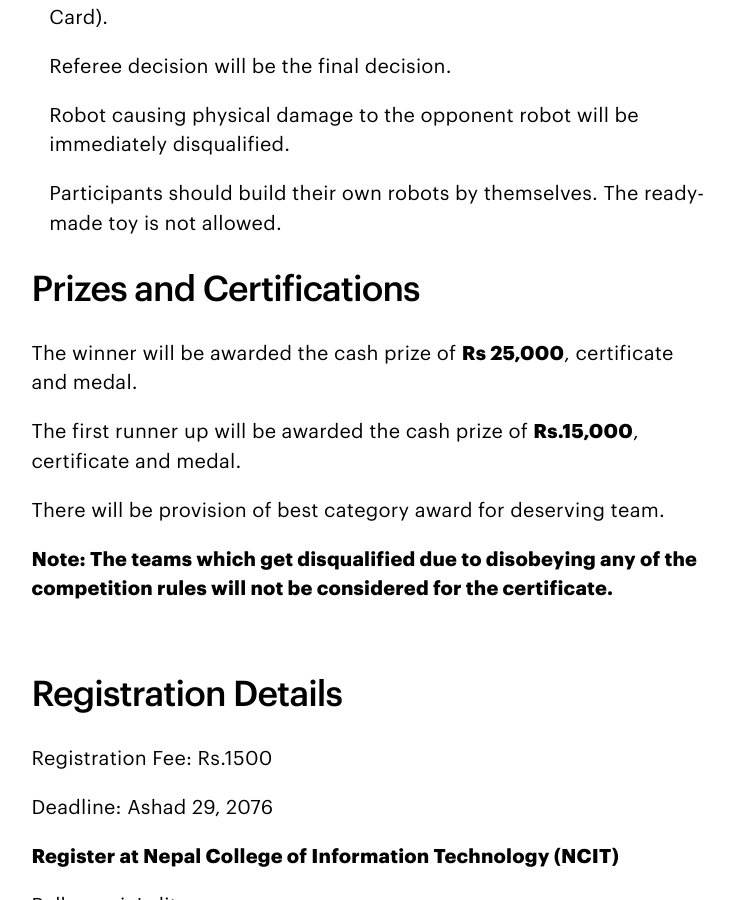
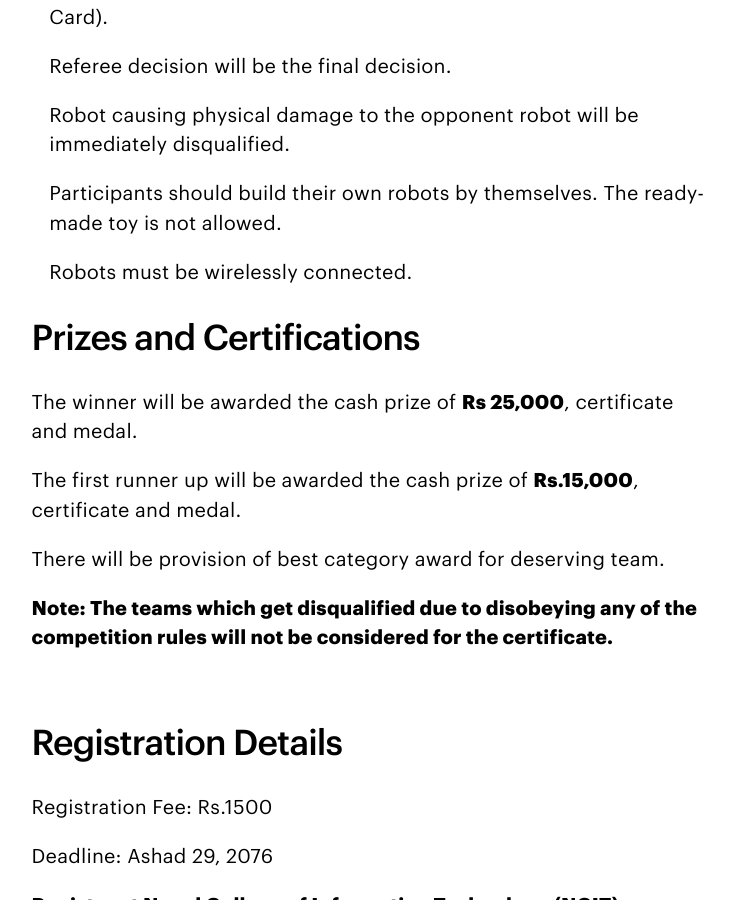
Before and after one commit to MegaMind98/dev, a Jekyll site: the page built from robo_soccer.html, in a window 1280 px wide and 900 px high, scrolled down 3196 px. Shown: the whole window, without its empty margins (270-1004 px from the left). Built offline with Jekyll 4.4.1, drawn with Linux system fonts in a browser that asks for light colours.

Commit message:
Update robo_soccer.html

```diff
--- a/robo_soccer.html
+++ b/robo_soccer.html
@@ -93,6 +93,7 @@ permalink: /robo-football-at-next/
             <p>Referee decision will be the final decision.</p>
             <p>Robot causing physical damage to the opponent robot will be immediately disqualified.</p>
             <p>Participants should build their own robots by themselves. The ready-made toy is not allowed.</p>
+            <p>Robots must be wirelessly connected.</p>
 
         </ul>
 
```
